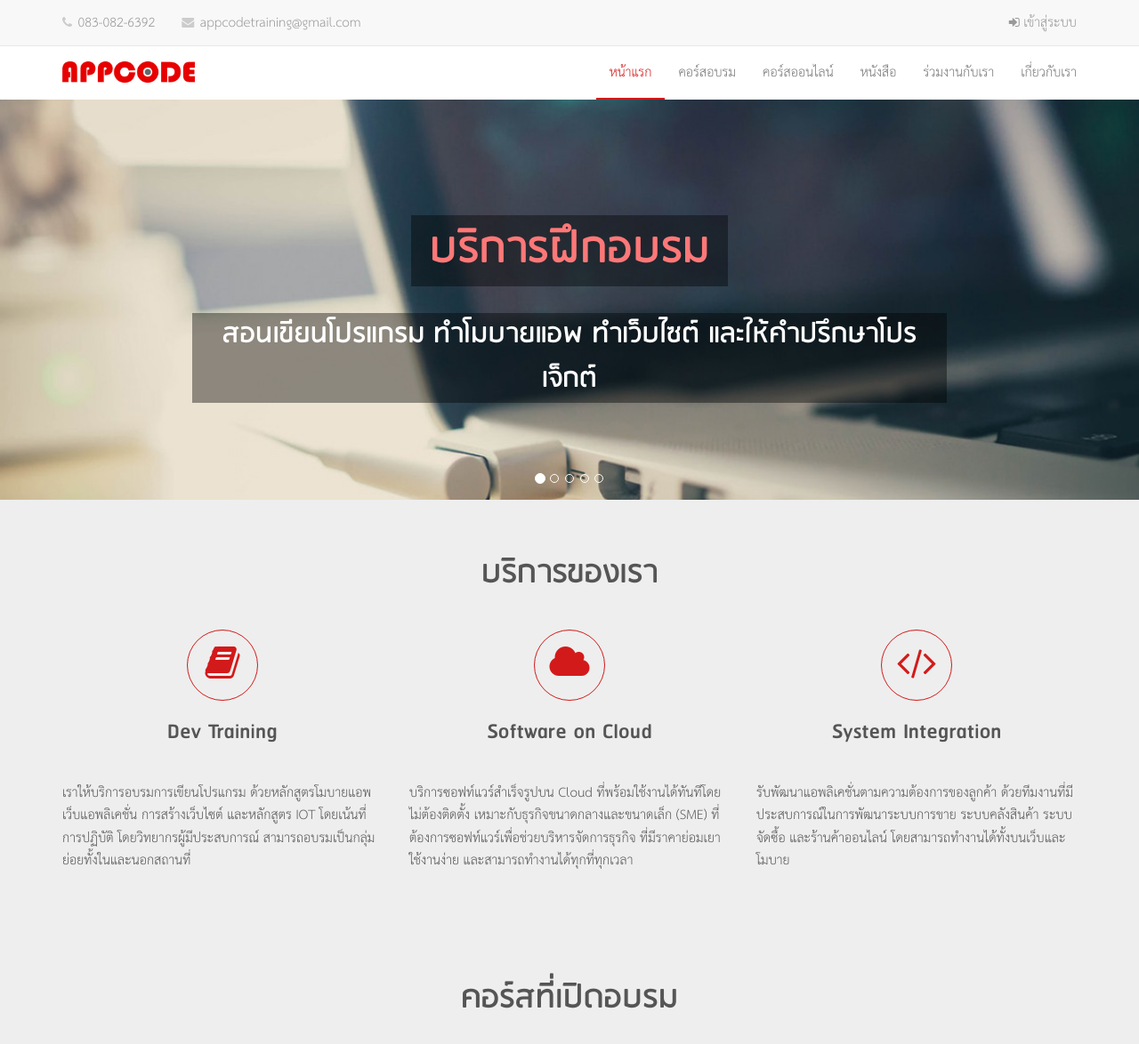
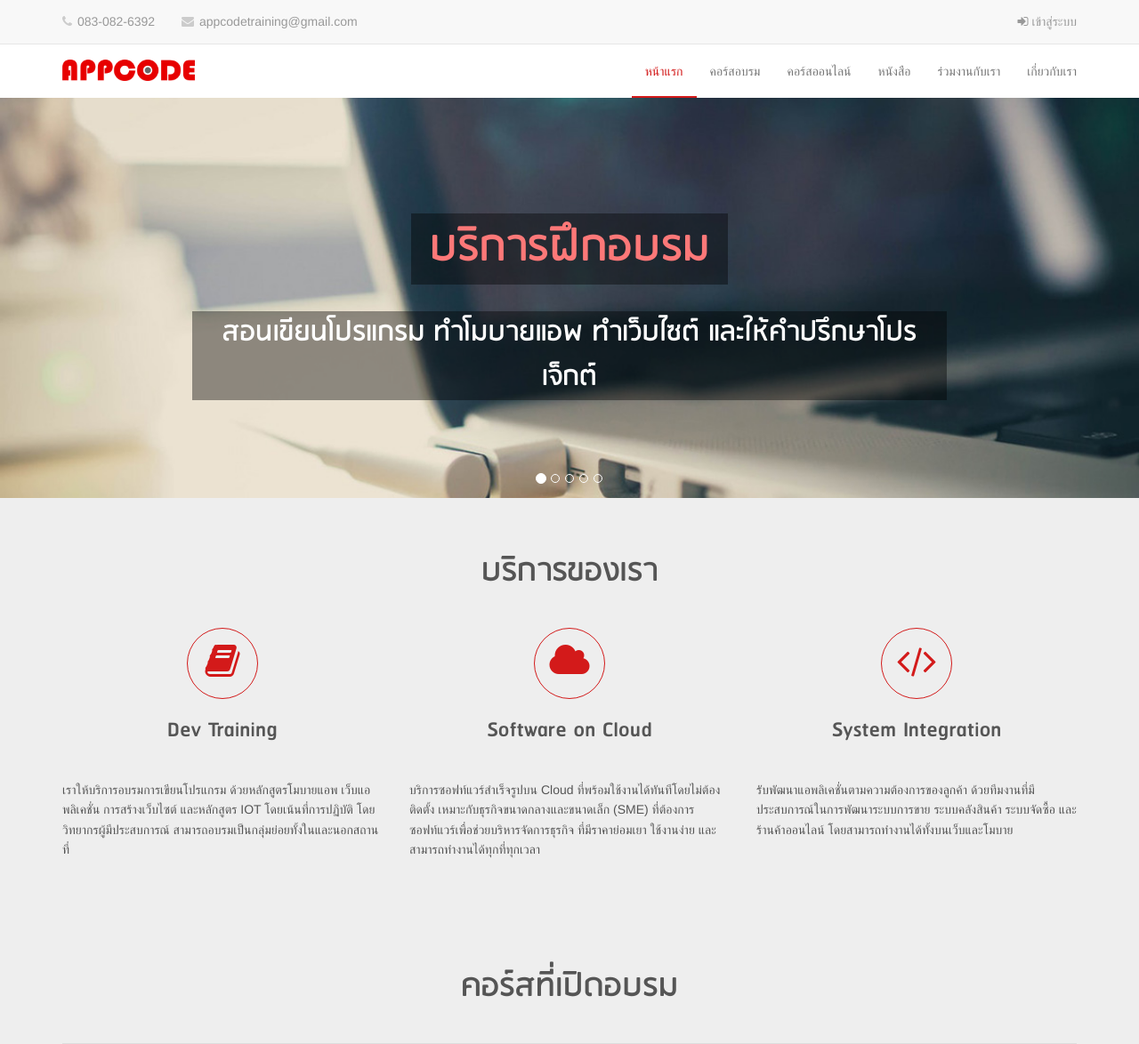
Before and after one commit to ekkazit/appcode, a Django app: page / in a window 1280 px wide. Shown: the top 1174 px of the page at 89% size. Run offline with Django 3.2, Linux system fonts and the light colour scheme; data comes from the database, SQL or seed files in the repository; some libraries are stand-ins or nearby versions.

Commit message:
Add style

```diff
--- a/static/css/base.css
+++ b/static/css/base.css
@@ -22,8 +22,9 @@ h3 {
 body {
   color: #555;
   background-color: #eee;
-  line-height: 1.8em;
-  font-family: 'THSarabunNew', sans-serif;
+  /* line-height: 1.8em;
+  font-family: 'THSarabunNew', sans-serif; */
+  line-height: 1.6em;
 }
 
 /**/
@@ -89,7 +90,7 @@ body {
   padding: 15px 0;
 }
 
-#header a {
+#header .nav-link {
   color: #999;
   text-decoration: none;
 }
--- a/templates/master/base.html
+++ b/templates/master/base.html
@@ -52,7 +52,7 @@
             {% else %}
             <li>
               <div class="navbar-form">
-                <a href="#" data-toggle="modal" data-target="#loginModal"><i class="fa fa-sign-in"></i> เข้าสู่ระบบ</a>
+                <a href="#" class="nav-link" data-toggle="modal" data-target="#loginModal"><i class="fa fa-sign-in"></i> เข้าสู่ระบบ</a>
               </div>
             </li>
             {% endif %}
```
